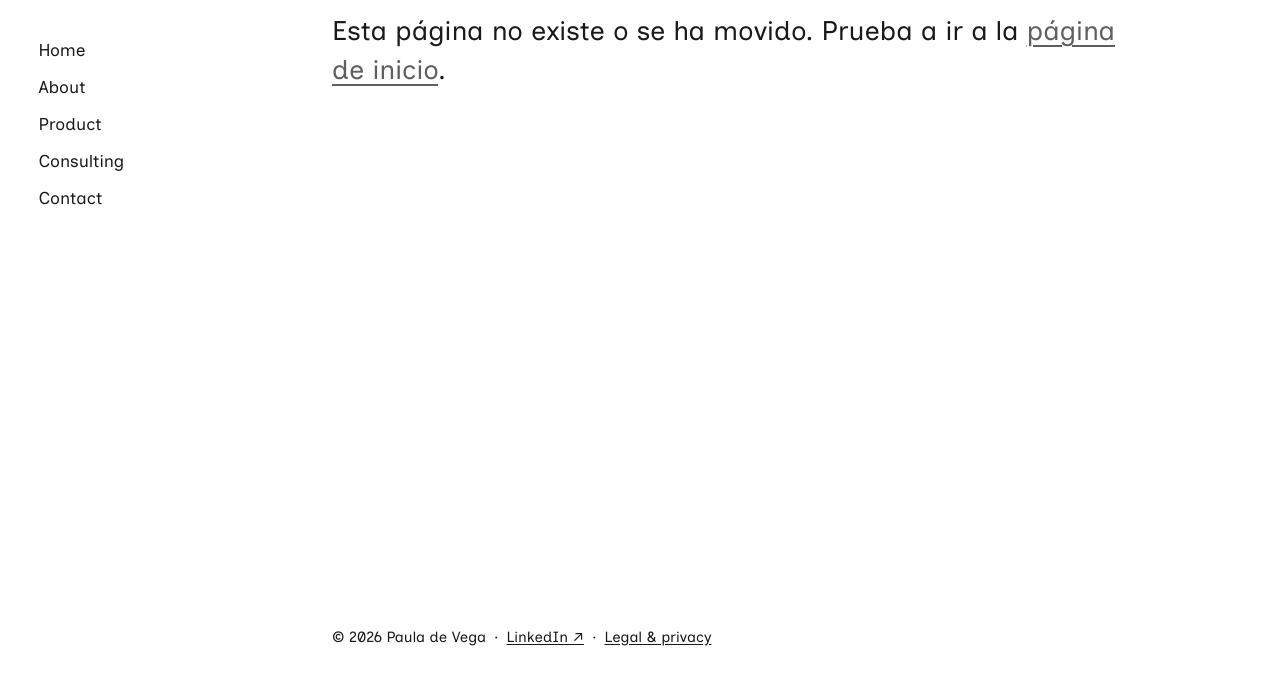
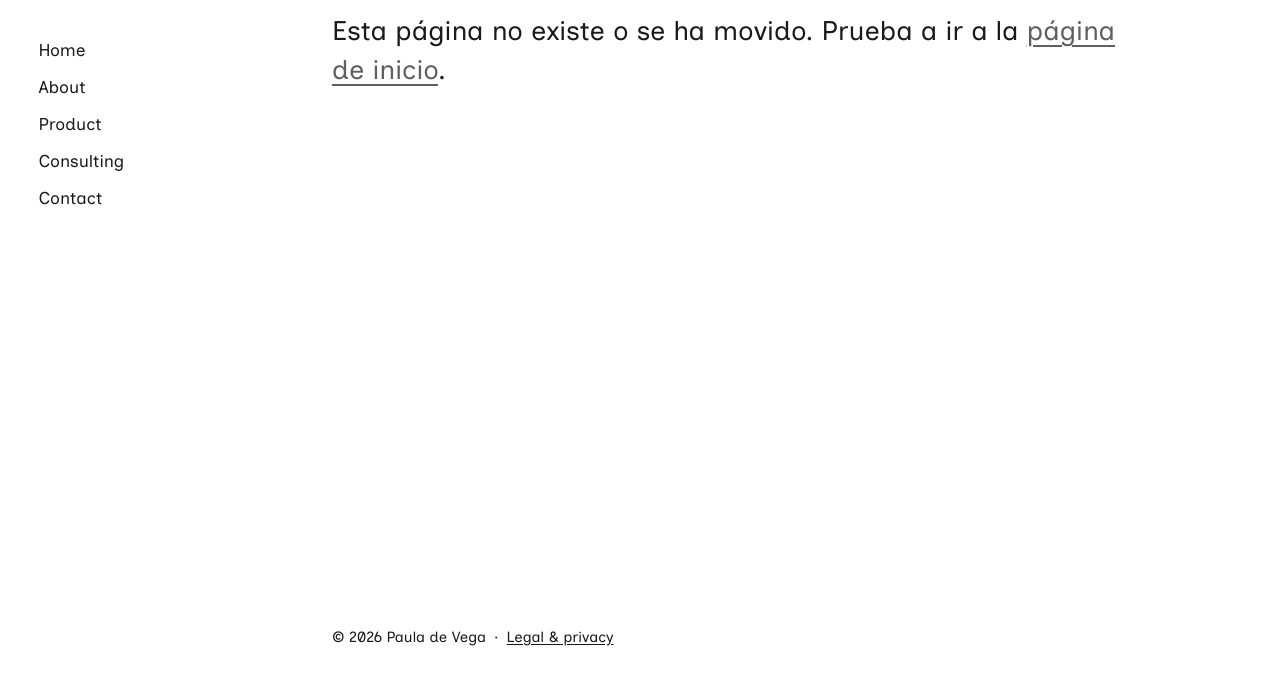
Before and after one commit to pauladvg/paula-consults, a plain HTML site: page 404.html in a window 1280 px wide. Shown: the part 119-800 px from the top of the page. Drawn offline with Linux system fonts and the light colour scheme.

Commit message:
Remove LinkedIn from footer

```diff
--- a/404.html
+++ b/404.html
@@ -44,7 +44,6 @@
     </div>
     <footer class="pdv-footer">
       <span>© 2026 Paula de Vega</span><span aria-hidden="true">·</span>
-      <a href="https://www.linkedin.com/in/pauladvg" target="_blank" rel="noopener noreferrer">LinkedIn ↗</a><span aria-hidden="true">·</span>
       <a href="/legal/">Legal &amp; privacy</a>
     </footer>
   </main>
```
Also changed, not shown: about/index.html (+0 -1 lines), consulting/index.html (+0 -1 lines), contact/index.html (+0 -1 lines), es/consultoria/index.html (+0 -1 lines), es/contacto/index.html (+0 -1 lines), es/index.html (+0 -1 lines), es/legal/index.html (+0 -1 lines), es/producto/index.html (+0 -1 lines), es/sobre-mi/index.html (+0 -1 lines), index.html (+0 -1 lines), legal/index.html (+0 -1 lines), product/index.html (+0 -1 lines).
